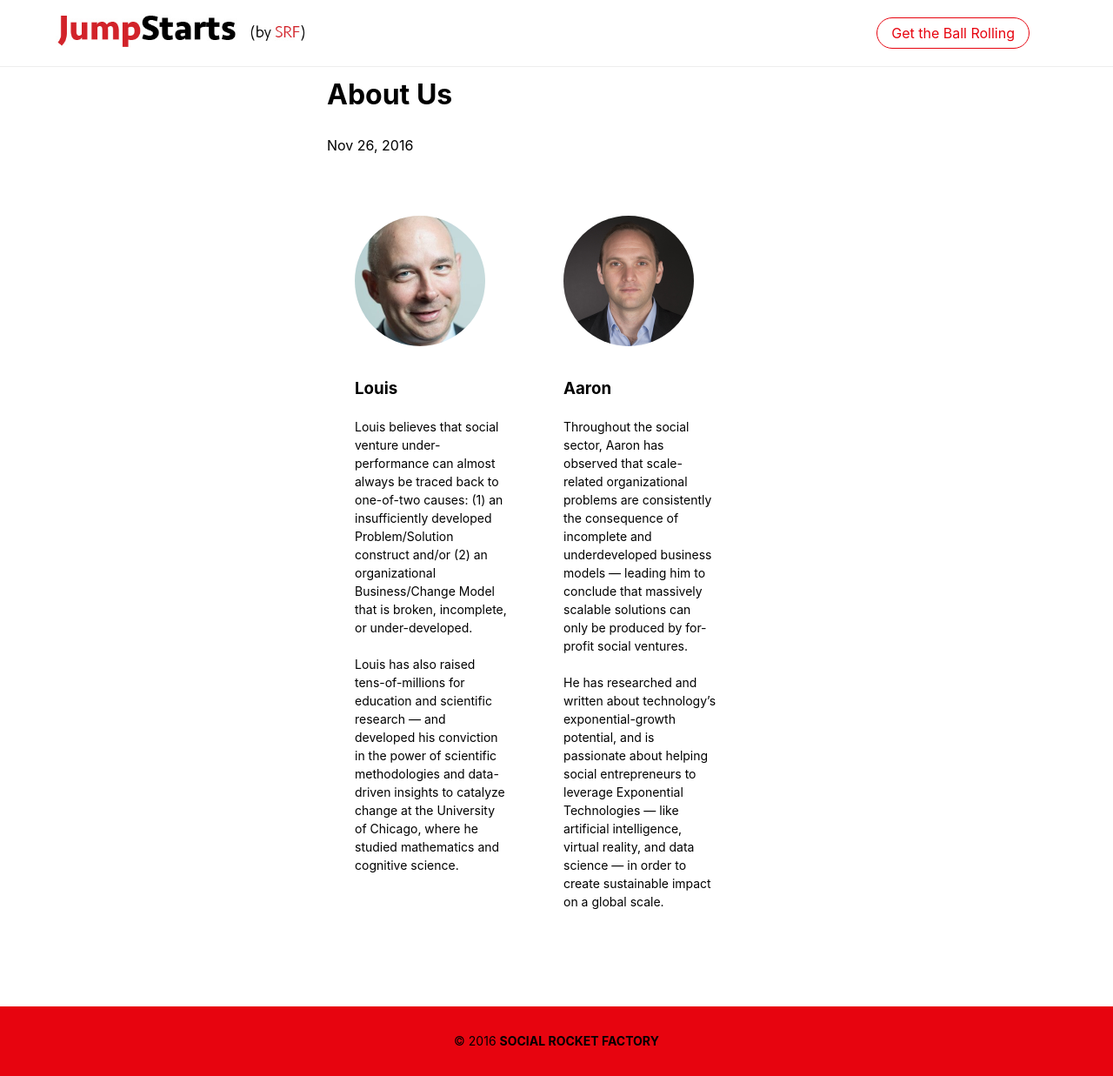
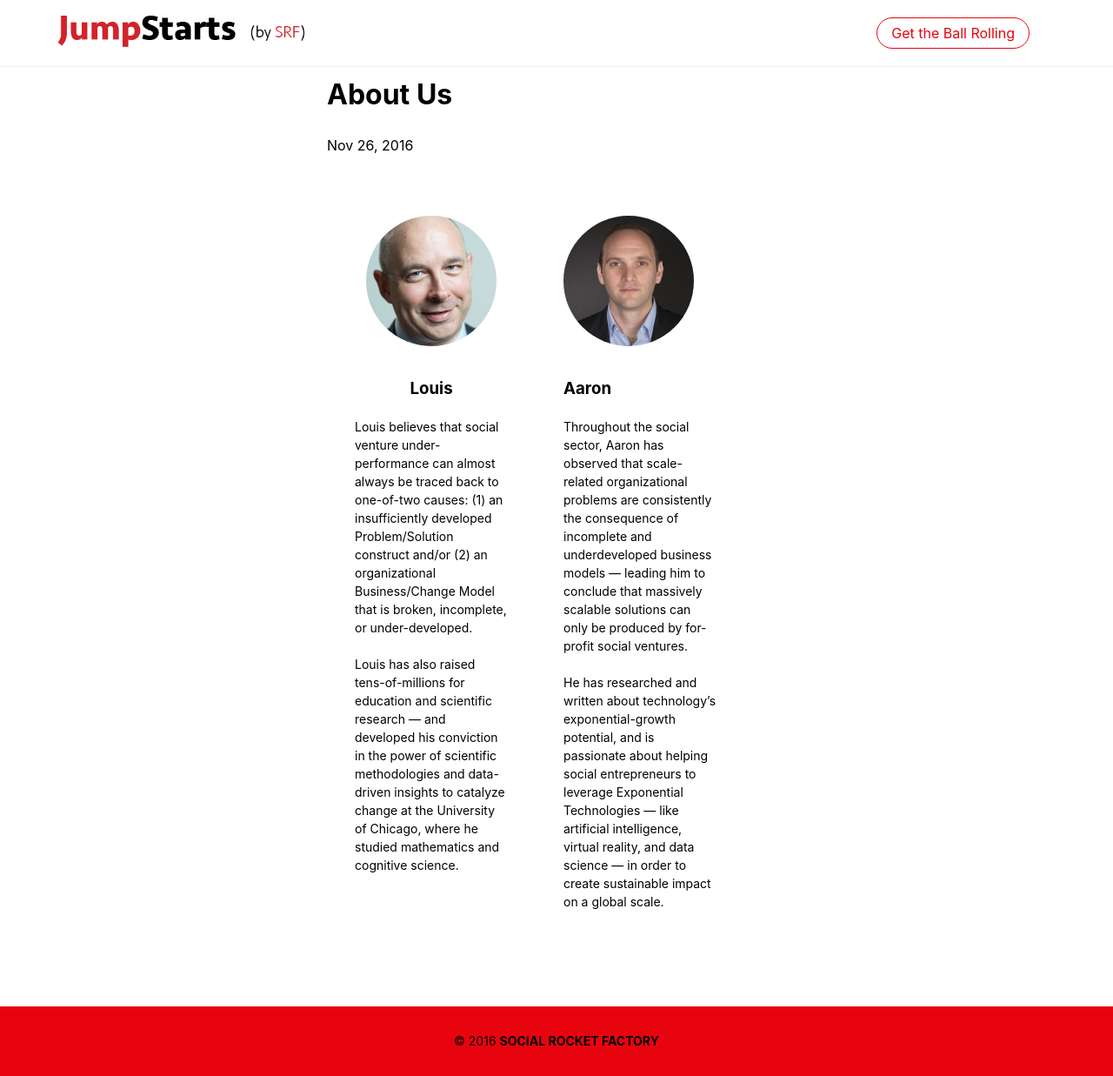
Before and after one commit to aaronergreen/jumpstarts, a Jekyll site: the page built from _about/about us.md, in a window 1280 px wide and 1237 px high. Shown: the whole window at 87% size. Built offline with Jekyll 4.4.1, drawn with Linux system fonts in a browser that asks for light colours.

Commit message:
head tc, text tl

```diff
--- a/_about/about us.md
+++ b/_about/about us.md
@@ -6,7 +6,7 @@ section:
 ---
 <article class="cf">
 
-  <div class="fl w-100 w-50-ns bg-white tl">
+  <div class="fl w-100 w-50-ns bg-white tc">
 
   <div class="pa3 pa4-ns">
     <h1>
@@ -16,7 +16,7 @@ section:
     </a>
     </h1>
     <h3>Louis</h3>
-      <p class="f6 lh-copy measure-wide">
+      <p class="f6 lh-copy measure-wide tl">
       Louis believes that social venture under-performance can almost always be traced back to one-of-two causes: (1) an insufficiently developed Problem/Solution construct and/or (2) an organizational Business/Change Model that is broken, incomplete, or under-developed.<br><br>
 
       Louis has also raised tens-of-millions for education and scientific research — and developed his conviction in the power of scientific methodologies and data-driven insights to catalyze change at the University of Chicago, where he studied mathematics and cognitive science.<br><br>
```
